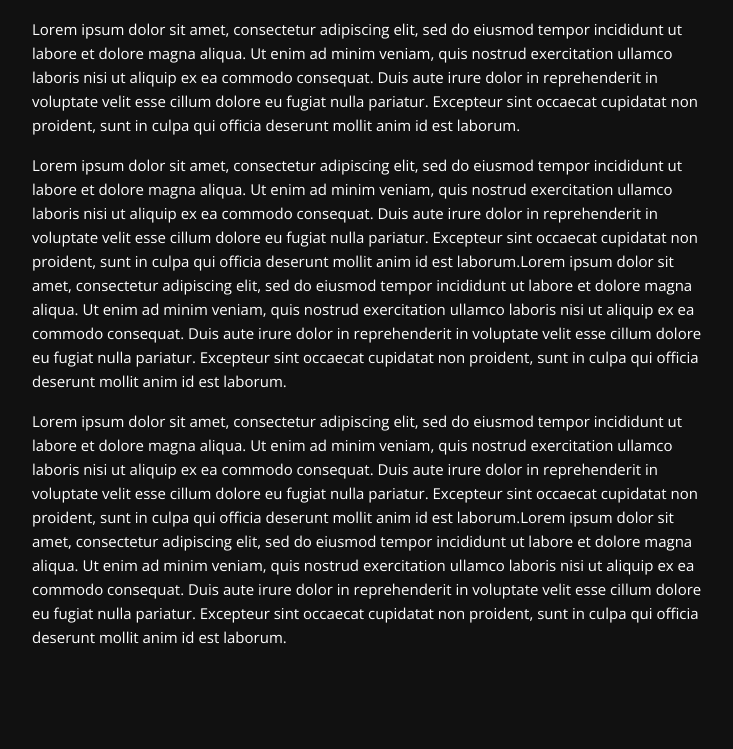
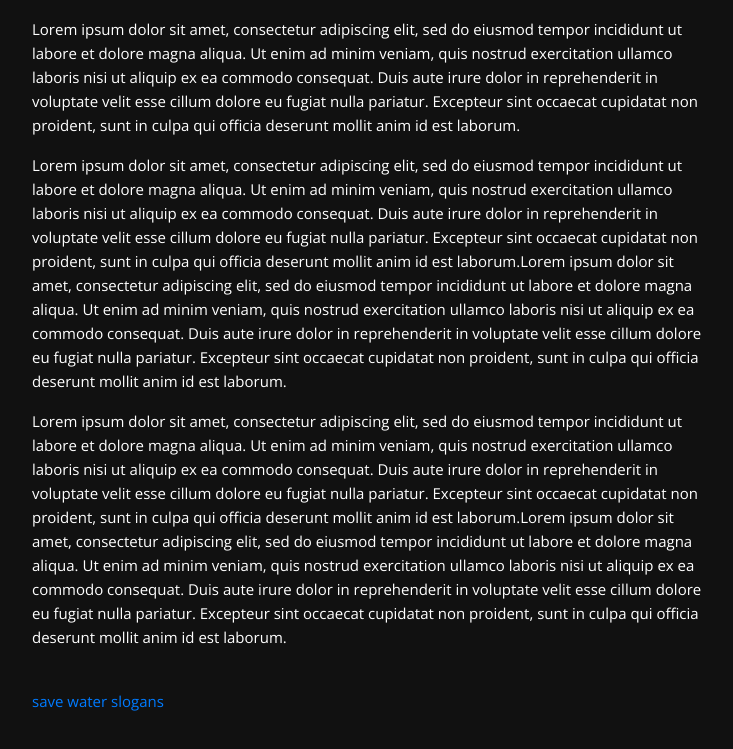
Before and after one commit to MayurSanjayPatil/Portfolio, a plain HTML site: page blog-post.html in a window 1280 px wide. Shown: the part 793-1542 px from the top of the page, without its empty margins (273-1006 px from the left). Before the commit the page ends 1506 px from the top, so only its background shows below. Drawn offline with nearby package versions, Linux system fonts and the light colour scheme.

Commit message:
Update blog-post.html

```diff
--- a/blog-post.html
+++ b/blog-post.html
@@ -170,7 +170,12 @@
                         Duis aute irure dolor in reprehenderit in voluptate velit esse cillum dolore eu fugiat nulla pariatur. Excepteur sint occaecat cupidatat non proident, sunt in culpa qui officia deserunt mollit anim id est laborum.Lorem ipsum
                         dolor sit amet, consectetur adipiscing elit, sed do eiusmod tempor incididunt ut labore et dolore magna aliqua. Ut enim ad minim veniam, quis nostrud exercitation ullamco laboris nisi ut aliquip ex ea commodo consequat. Duis
                         aute irure dolor in reprehenderit in voluptate velit esse cillum dolore eu fugiat nulla pariatur. Excepteur sint occaecat cupidatat non proident, sunt in culpa qui officia deserunt mollit anim id est laborum.</p>
+
+                    <br>
+                        <a href="https://360marathi.in/save-water-slogans/"> save water slogans</a>
+
                 </div>
+
                 <!-- Article Content Ends -->
             </article>
             <!-- Article Ends -->
```
